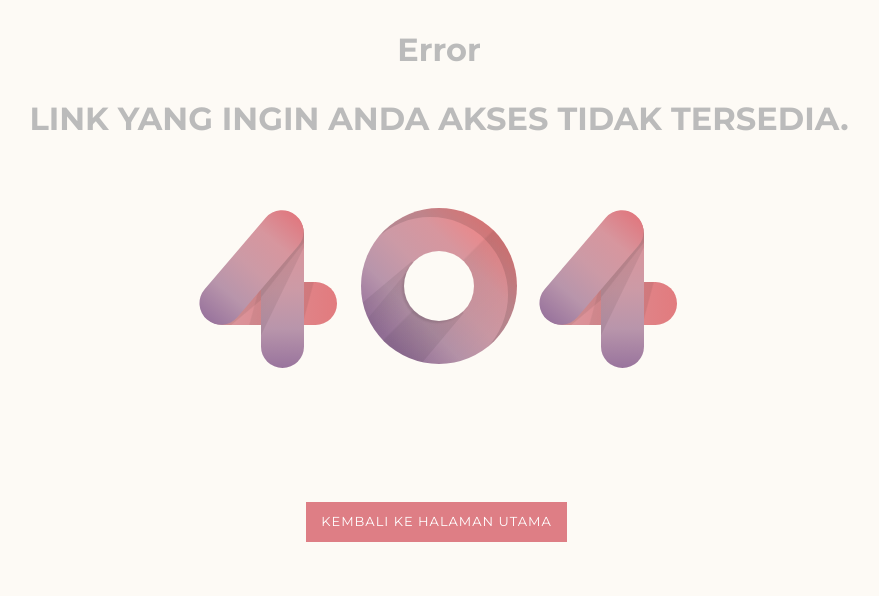
After one commit to AbiyaMakruf/Event-Horizon, a PHP site: page /error_page/index.html in a window 1280 px wide. The commit adds this page. Shown: the top 596 px of the page, without its empty margins (201-1080 px from the left). Run offline with PHP 8.4, Linux system fonts and the light colour scheme.

Commit message:
Menambah Addon Social Media, Membuat Error Page 404, Menambah Tombol File Cara Order & Syarat Ketentuan, Menambah SK & Cara Order Di Footer

```diff
--- /dev/null
+++ b/error_page/index.html
@@ -0,0 +1,22 @@
+<!DOCTYPE html>
+<html lang="en">
+<head>
+    <meta charset="UTF-8">
+    <meta http-equiv="X-UA-Compatible" content="IE=edge">
+    <meta name="viewport" content="width=device-width, initial-scale=1.0">
+    <title>Error 404 </title>
+    <link rel="stylesheet" href="error_page/style.css">
+</head>
+<body>
+    <h1>Error</h1>
+    <h1>LINK YANG INGIN ANDA AKSES TIDAK TERSEDIA.</h1>
+    <section class="error-container">
+        <span class="four"><span class="screen-reader-text">4</span></span>
+        <span class="zero"><span class="screen-reader-text">0</span></span>
+        <span class="four"><span class="screen-reader-text">4</span></span>
+    </section>
+    <div class="link-container">
+        <a  href="https://the-eventhorizon.com/" class="more-link">KEMBALI KE HALAMAN UTAMA</a>
+    </div>
+</body>
+</html>
--- /dev/null
+++ b/error_page/style.css
@@ -0,0 +1,148 @@
+@import url('https://fonts.googleapis.com/css?family=Montserrat:400,600,700');
+@import url('https://fonts.googleapis.com/css?family=Catamaran:400,800');
+.error-container {
+  text-align: center;
+  font-size: 106px;
+  font-family: 'Catamaran', sans-serif;
+  font-weight: 800;
+  margin: 70px 15px;
+}
+.error-container > span {
+  display: inline-block;
+  position: relative;
+}
+.error-container > span.four {
+  width: 136px;
+  height: 43px;
+  border-radius: 999px;
+  background:
+    linear-gradient(140deg, rgba(0, 0, 0, 0.1) 0%, rgba(0, 0, 0, 0.07) 43%, transparent 44%, transparent 100%),
+    linear-gradient(105deg, transparent 0%, transparent 40%, rgba(0, 0, 0, 0.06) 41%, rgba(0, 0, 0, 0.07) 76%, transparent 77%, transparent 100%),
+    linear-gradient(to right, #d89ca4, #e27b7e);
+}
+.error-container > span.four:before,
+.error-container > span.four:after {
+  content: '';
+  display: block;
+  position: absolute;
+  border-radius: 999px;
+}
+.error-container > span.four:before {
+  width: 43px;
+  height: 156px;
+  left: 60px;
+  bottom: -43px;
+  background:
+    linear-gradient(128deg, rgba(0, 0, 0, 0.1) 0%, rgba(0, 0, 0, 0.07) 40%, transparent 41%, transparent 100%),
+    linear-gradient(116deg, rgba(0, 0, 0, 0.1) 0%, rgba(0, 0, 0, 0.07) 50%, transparent 51%, transparent 100%),
+    linear-gradient(to top, #99749D, #B895AB, #CC9AA6, #D7969E, #E0787F);
+}
+.error-container > span.four:after {
+  width: 137px;
+  height: 43px;
+  transform: rotate(-49.5deg);
+  left: -18px;
+  bottom: 36px;
+  background: linear-gradient(to right, #99749D, #B895AB, #CC9AA6, #D7969E, #E0787F);
+}
+
+.error-container > span.zero {
+  vertical-align: text-top;
+  width: 156px;
+  height: 156px;
+  border-radius: 999px;
+  background: linear-gradient(-45deg, transparent 0%, rgba(0, 0, 0, 0.06) 50%,  transparent 51%, transparent 100%),
+    linear-gradient(to top right, #99749D, #99749D, #B895AB, #CC9AA6, #D7969E, #ED8687, #ED8687);
+  overflow: hidden;
+  animation: bgshadow 5s infinite;
+}
+.error-container > span.zero:before {
+  content: '';
+  display: block;
+  position: absolute;
+  transform: rotate(45deg);
+  width: 90px;
+  height: 90px;
+  background-color: transparent;
+  left: 0px;
+  bottom: 0px;
+  background:
+    linear-gradient(95deg, transparent 0%, transparent 8%, rgba(0, 0, 0, 0.07) 9%, transparent 50%, transparent 100%),
+    linear-gradient(85deg, transparent 0%, transparent 19%, rgba(0, 0, 0, 0.05) 20%, rgba(0, 0, 0, 0.07) 91%, transparent 92%, transparent 100%);
+}
+.error-container > span.zero:after {
+  content: '';
+  display: block;
+  position: absolute;
+  border-radius: 999px;
+  width: 70px;
+  height: 70px;
+  left: 43px;
+  bottom: 43px;
+  background: #FDFAF5;
+  box-shadow: -2px 2px 2px 0px rgba(0, 0, 0, 0.1);
+}
+
+.screen-reader-text {
+    position: absolute;
+    top: -9999em;
+    left: -9999em;
+}
+
+@keyframes bgshadow {
+  0% {
+    box-shadow: inset -160px 160px 0px 5px rgba(0, 0, 0, 0.4);
+  }
+  45% {
+    box-shadow: inset 0px 0px 0px 0px rgba(0, 0, 0, 0.1);
+  }
+  55% {
+    box-shadow: inset 0px 0px 0px 0px rgba(0, 0, 0, 0.1);
+  }
+  100% {
+    box-shadow: inset 160px -160px 0px 5px rgba(0, 0, 0, 0.4);
+  }
+}
+
+/* demo stuff */
+* {
+    -webkit-box-sizing: border-box;
+    -moz-box-sizing: border-box;
+    box-sizing: border-box;
+}
+body {
+  background-color: #FDFAF5;
+  margin-bottom: 50px;
+}
+html, button, input, select, textarea {
+    font-family: 'Montserrat', Helvetica, sans-serif;
+    color: #bbb;
+}
+h1 {
+  text-align: center;
+  margin: 30px 15px;
+}
+.zoom-area {
+  max-width: 490px;
+  margin: 30px auto 30px;
+  font-size: 19px;
+  text-align: center;
+}
+.link-container {
+  text-align: center;
+}
+a.more-link {
+  text-transform: uppercase;
+  font-size: 13px;
+    background-color: #de7e85;
+    padding: 10px 15px;
+    border-radius: 0;
+    color: #fff;
+    display: inline-block;
+    margin-right: 5px;
+    margin-bottom: 5px;
+    line-height: 1.5;
+    text-decoration: none;
+  margin-top: 50px;
+  letter-spacing: 1px;
+}
--- a/index.php
+++ b/index.php
@@ -554,6 +554,10 @@ if( isset($_SESSION["login"])) {
             <p>Jl. Lodaya Bandung, Indonesia</p>
             <p><a href="tel:+62 821-2718-0662 ">+62 821-2718-0662</a></p>
             <p><a href="mailto: theeventhorizon.service@gmail.com">theeventhorizon.service@gmail.com</a></p>
+            <br>
+            <h4>Download Files</h4>
+            <p><a href="">Syarat & Ketentuan</a></p>
+            <p><a href="">Cara Order</a></p>
           </div>
         </div>
         <div class="col-lg-3">
@@ -567,6 +571,7 @@ if( isset($_SESSION["login"])) {
             </ul>
           </div>
         </div>
+
         <div class="col-lg-3">
           <div class="footer-widget">
             <h4>Tentang Vendor Kami</h4>
```
Also changed, not shown: pricing/index.html (+26 -6 lines), assets/images/pricing/png/flex-social.png (added), user-menu/cooperate/assets_profile_picture/profile_default.jpg.
